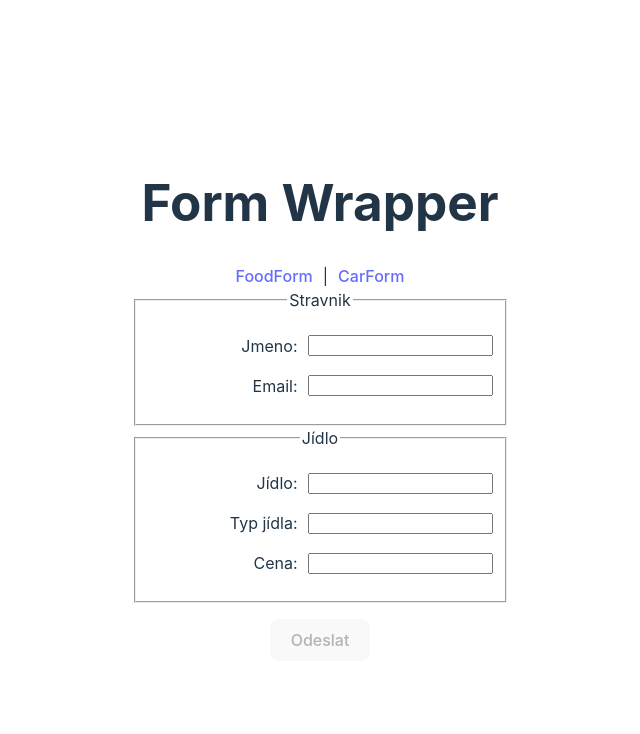
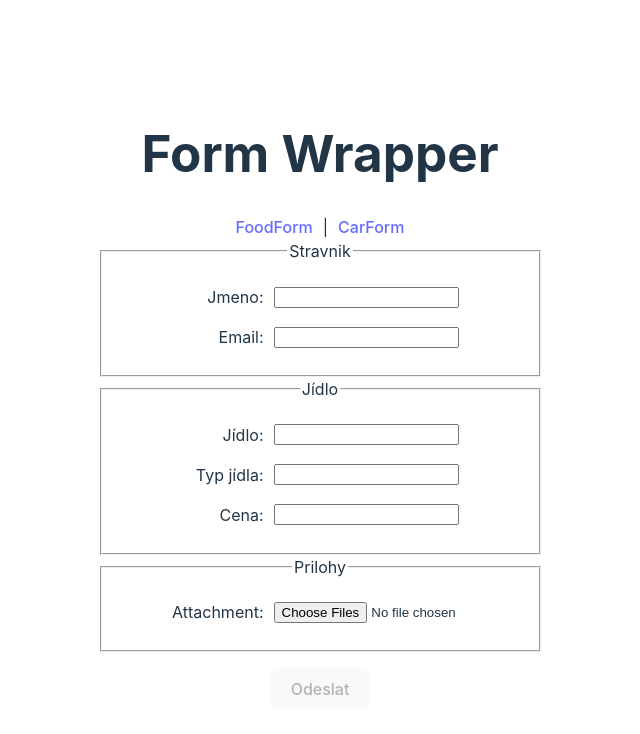
Before and after one commit to harrywebdev/vite_react_form_wrapper, a React (Vite) app: page / in a window 1280 px wide. Shown: the top 734 px of the page, without its empty margins (320-960 px from the left). Built offline with nearby package versions, Linux system fonts and the light colour scheme.

Commit message:
include the attachments

```diff
--- a/src/App.css
+++ b/src/App.css
@@ -36,4 +36,8 @@ button {
     display: flex;
     align-items: center;
     justify-content: space-between;
+
+    span {
+        margin-top: 1em;
+    }
 }
--- a/src/App.tsx
+++ b/src/App.tsx
@@ -27,7 +27,9 @@ function App() {
 
       {formType === "food" ? (
         <FormWithAttachments<FormFoodSchema> hasAttachments>
-          {(onSubmit) => <FormFood onSubmit={onSubmit} />}
+          {(onSubmit, attachmentsFieldset) => (
+            <FormFood onSubmit={onSubmit}>{attachmentsFieldset}</FormFood>
+          )}
         </FormWithAttachments>
       ) : null}
 
--- a/src/components/FormCar.tsx
+++ b/src/components/FormCar.tsx
@@ -1,7 +1,7 @@
-import { FC, FormEvent, useEffect, useState } from "react";
+import { FC, FormEvent, PropsWithChildren, useEffect, useState } from "react";
 import { z } from "zod";
 
-type FormCarProps = {
+type FormCarProps = PropsWithChildren & {
   onSubmit: (data: FormCarSchema) => Promise<void>;
 };
 
@@ -13,7 +13,7 @@ export const FormCarSchema = z.object({
 });
 export type FormCarSchema = z.infer<typeof FormCarSchema>;
 
-const FormCar: FC<FormCarProps> = ({ onSubmit }) => {
+const FormCar: FC<FormCarProps> = ({ children, onSubmit }) => {
   const [data, setData] = useState<FormCarSchema>({
     fullName: "",
     email: "",
@@ -85,6 +85,8 @@ const FormCar: FC<FormCarProps> = ({ onSubmit }) => {
         </p>
       </fieldset>
 
+      {children}
+
       <button type="submit" disabled={!isValid}>
         Odeslat
       </button>
--- a/src/components/FormFood.tsx
+++ b/src/components/FormFood.tsx
@@ -1,7 +1,7 @@
-import { FC, FormEvent, useEffect, useState } from "react";
+import { FC, FormEvent, PropsWithChildren, useEffect, useState } from "react";
 import { z } from "zod";
 
-type FormFoodProps = {
+type FormFoodProps = PropsWithChildren & {
   onSubmit: (data: FormFoodSchema) => Promise<void>;
 };
 
@@ -14,7 +14,7 @@ export const FormFoodSchema = z.object({
 });
 export type FormFoodSchema = z.infer<typeof FormFoodSchema>;
 
-const FormFood: FC<FormFoodProps> = ({ onSubmit }) => {
+const FormFood: FC<FormFoodProps> = ({ children, onSubmit }) => {
   const [data, setData] = useState<FormFoodSchema>({
     fullName: "",
     email: "",
@@ -98,6 +98,8 @@ const FormFood: FC<FormFoodProps> = ({ onSubmit }) => {
         </p>
       </fieldset>
 
+      {children}
+
       <button type="submit" disabled={!isValid}>
         Odeslat
       </button>
```
